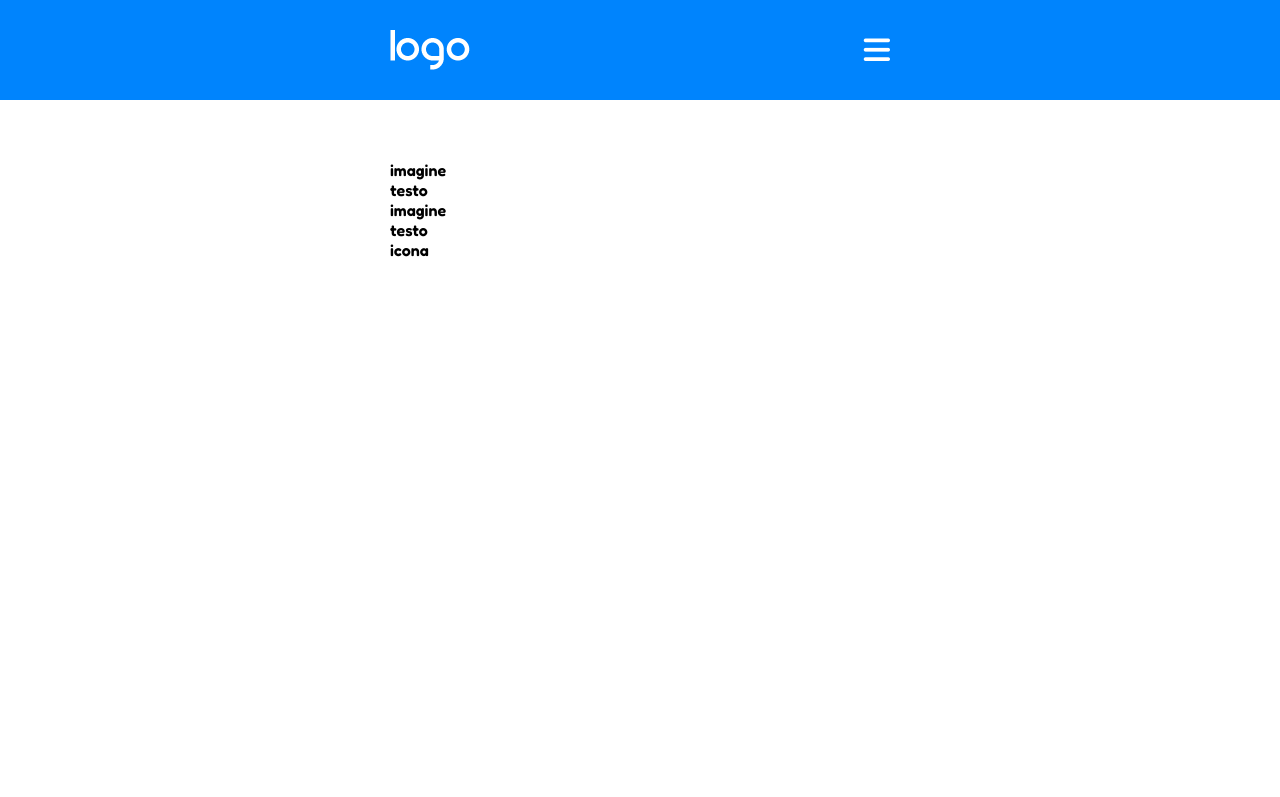
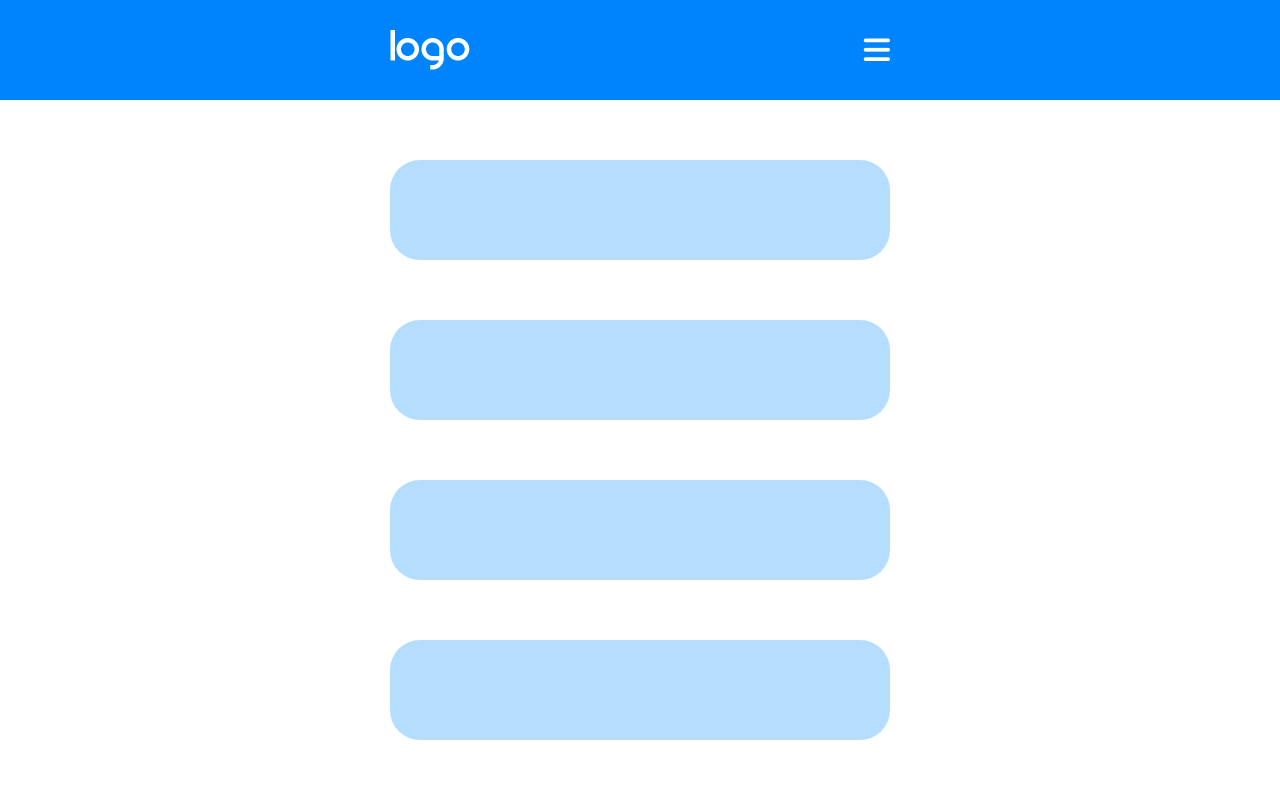
Before and after one commit to Riccardo15Pinto/htmlcss-responsive-layout, a plain HTML site: page index.html in a window 1280 px wide. Shown: the top 797 px of the page. Drawn offline with Linux system fonts and the light colour scheme.

Commit message:
set strategic-plane

```diff
--- a/css/style.css
+++ b/css/style.css
@@ -50,7 +50,10 @@ header .container > *{
 }
 
 /* main */
-.first-sec .card{
+
+/* demo-application */
+
+.demo-application .card{
     background-color: #B5DDFF;
     height: 100px;
 }
@@ -59,4 +62,23 @@ header .container > *{
     margin: 60px 0;
 }
 
+/* strategic-plane */
+
+.strategic-plan{
+    background-color: #9792E4;
+}
+
+.strategic-plan .row > div{
+    background-color: aquamarine;
+}
+
+.strategic-plan .row div:first-child{
+    margin-bottom: 20px;
+}
+
+.strategic-plan .container{
+    padding: 30px 0;
+}
+
+
 /* responsive */
```
